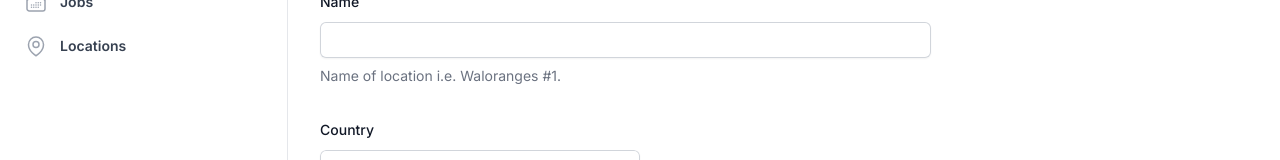
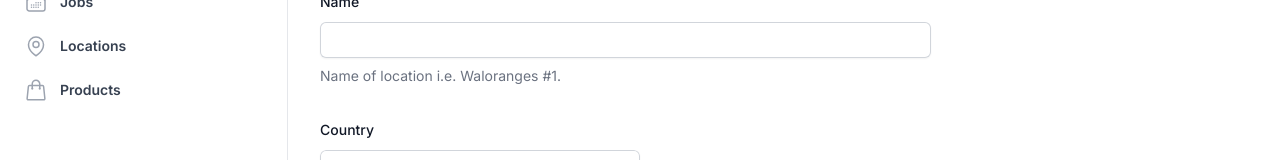
Before and after one commit to sjoseph92/vismerch-web, a Next.js app: page /locations/add-location in a window 1280 px wide. Shown: the part 146-306 px from the top of the page. Built offline with nearby package versions, Linux system fonts and the light colour scheme.

Commit message:
feat: add product page

```diff
--- /dev/null
+++ b/src/app/(app)/products/page.tsx
@@ -0,0 +1,5 @@
+import ProductsTable from "@/components/products/ProductsTable";
+
+export default function Page() {
+  return <ProductsTable />;
+}
--- a/src/consts.ts
+++ b/src/consts.ts
@@ -3,6 +3,7 @@ import {
   CalendarDaysIcon,
   HomeIcon,
   MapPinIcon,
+  ShoppingBagIcon
 } from "@heroicons/react/24/outline";
 
 export type Icon = ForwardRefExoticComponent<
@@ -22,4 +23,6 @@ export const navigation: NavigationItem[] = [
   { name: "Home", href: "/home", icon: HomeIcon },
   { name: "Jobs", href: "/jobs", icon: CalendarDaysIcon },
   { name: "Locations", href: "/locations", icon: MapPinIcon },
+  { name: "Products", href: "/products", icon: ShoppingBagIcon },
+
 ];
```
